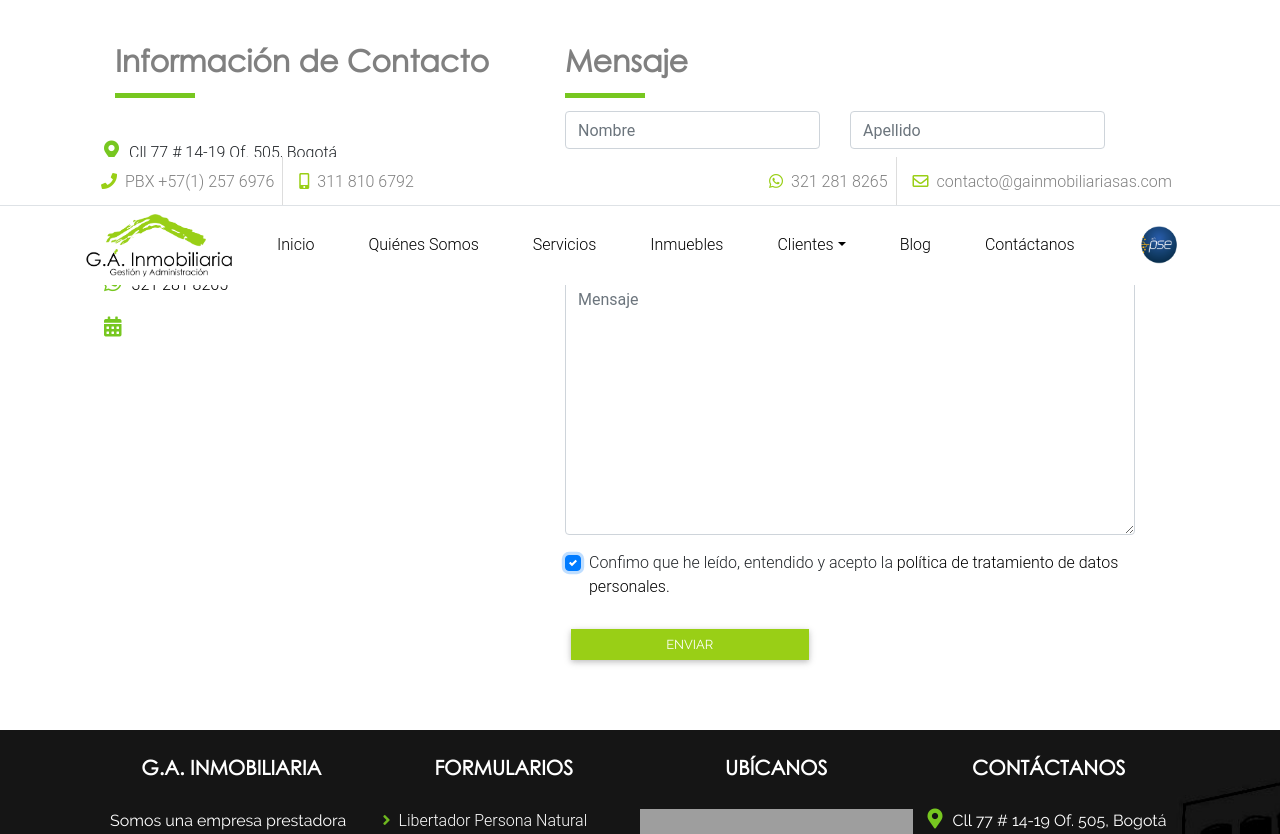
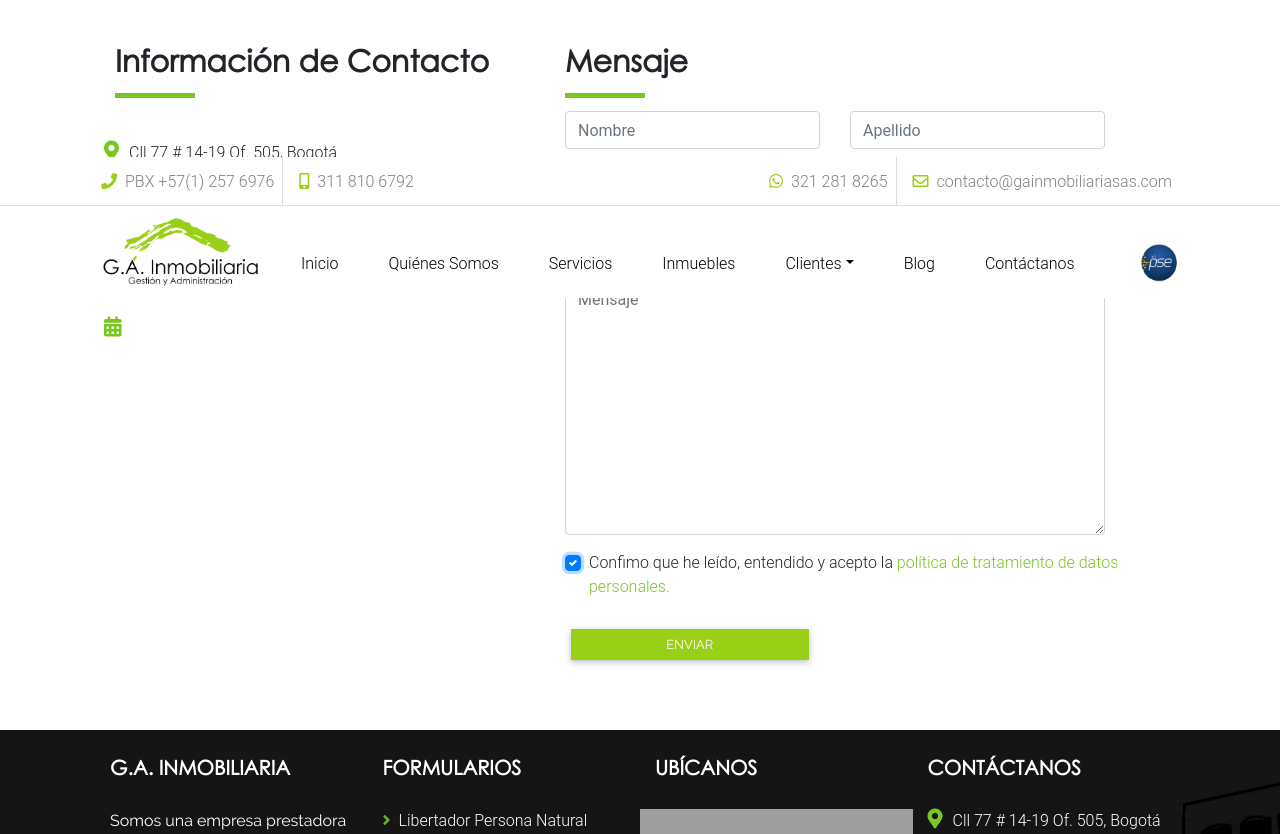
Before and after one commit to DexconDigital/genesis, a PHP site: page /contactos.php in a window 1280 px wide, after a click that opens the changed part. Shown: the part 476-1310 px from the top of the page. Run offline with PHP 8.4, Linux system fonts and the light colour scheme; some web fonts are replaced; grey boxes are pictures that could not be loaded.

Commit message:
Correcciones
Se realizaron las correcciones correpondientes en los modulos de , menu , footer , quienes somos , servicos, inmmuebles y contactenos. y eliminacion de carpeta sobrante.

```diff
--- a/contactos.php
+++ b/contactos.php
@@ -41,11 +41,11 @@ $page = 'contactos' ?>
                             <h3 class="h3_contac">Información de Contacto</h3>
                             <nav class="nav_list">
                                 <ul class="form_contac">
-                                    <li class="info_contac"><i class="fas fa-map-marker-alt icono_contac"><a class="color_a_foot_black"></i><?php echo $datos_contacto['direccion']['direccion']?></li></a>
-                                    <li class="info_contac"><i class="fas fa-phone icono_contac"></i><a class="color_a_foot_black" href="tel:<?php echo $datos_contacto['telefono_fijo']['link'] ?>"><?php echo $datos_contacto['telefono_fijo']['imprimir']?></li></a><br>
-                                    <li class="info_contac"><i class="fas fa-mobile-alt icono_contac"></i><a class="color_a_foot_black" href="tel:<?php echo $datos_contacto['celular']['link'] ?>"><?php echo $datos_contacto['celular']['imprimir']?></li></a><br>
-                                    <li class="info_contac"><i class="fab fa-whatsapp icono_contac"></i><a class="color_a_foot_black" href="tel:<?php echo $datos_contacto['whatsapp']['link'] ?>"><?php echo $datos_contacto['whatsapp']['imprimir']?></li></a><br>
-                                    <li class="info_contac"><i class="fas fa-calendar-alt icono_contac"></i><a class="color_a_foot_black" href=""><?php echo $datos_contacto['horario']['horario']?></li></a>
+                                    <li class="info_contac"><i class="fas fa-map-marker-alt icono_contac"><a class="color_a_foot_white"></i><?php echo $datos_contacto['direccion']['direccion'] ?></li></a>
+                                    <li class="info_contac"><i class="fas fa-phone icono_contac"></i><a class="color_a_foot_white" href="tel:<?php echo $datos_contacto['telefono_fijo']['link'] ?>"><?php echo $datos_contacto['telefono_fijo']['imprimir'] ?></li></a><br>
+                                    <li class="info_contac"><i class="fas fa-mobile-alt icono_contac"></i><a class="color_a_foot_white" href="tel:<?php echo $datos_contacto['celular']['link'] ?>"><?php echo $datos_contacto['celular']['imprimir'] ?></li></a><br>
+                                    <li class="info_contac"><i class="fab fa-whatsapp icono_contac"></i><a class="color_a_foot_white" href="tel:<?php echo $datos_contacto['whatsapp']['link'] ?>"><?php echo $datos_contacto['whatsapp']['imprimir'] ?></li></a><br>
+                                    <li class="info_contac"><i class="fas fa-calendar-alt icono_contac"></i><a class="color_a_foot_white" href=""><?php echo $datos_contacto['horario']['horario'] ?></li></a>
 
                                 </ul>
 
@@ -78,28 +78,28 @@ $page = 'contactos' ?>
                                         </div>
                                     </div>
                                     <div class="col-md-12">
-                                        <select class="browser-default custom-select mb-4">
-                                            <option value="" disabled>Asunto</option>
-                                            <option value="1" selected> Solicitud de servicios</option>
-                                            <option value="2"> Consignar Inmueble</option>
+                                        <select class="browser select custom-select mb-4" >
+                                            <option  selected>Seleccione</option>
+                                            <option  value="1"> Solicitud de servicios</option>
+                                            <option  value=2> Consignar Inmueble</option>
 
                                         </select>
                                     </div>
                                 </div>
                                 <div class="col-md-12">
                                     <div class="form-group">
-                                        <textarea cols="30" rows="10" class="textarea form-control" placeholder="Mensaje"></textarea>
+                                        <textarea style="max-width: 540px;" cols="28" rows="10" class="textarea form-control" placeholder="Mensaje"></textarea>
                                     </div>
                                 </div>
                                 <div class="col-md-12">
-                                        <div class="custom-control custom-checkbox mb-4">
-                                            <input type="checkbox" class="custom-control-input" id="defaultContactFormCopy">
-                                            <label class="custom-control-label" for="defaultContactFormCopy">Confimo que he leído, entendido y acepto la<a class="color_a_foot_black" href=""> política de tratamiento de datos personales.</a></label>
-                                        </div>
+                                    <div class="custom-control custom-checkbox mb-4">
+                                        <input type="checkbox" class="custom-control-input" id="defaultContactFormCopy">
+                                        <label class="custom-control-label" for="defaultContactFormCopy">Confimo que he leído, entendido y acepto la<a class="color_a_foot_black" href=""> política de tratamiento de datos personales.</a></label>
                                     </div>
+                                </div>
                                 <div class="col-sm-12">
                                     <div class="form-group">
-                                    <button style="background-color:#99cf16; padding: 6px;" type="button" class="btn rounded-0 col-5 waves-effect waves-light" name=""><span style="color:white">Enviar</span></button>
+                                        <button style="background-color:#99cf16; padding: 6px;" type="button" class="btn rounded-0 col-5 waves-effect waves-light" name=""><span style="color:white">Enviar</span></button>
                                     </div>
 
                                 </div>
--- a/css/style.css
+++ b/css/style.css
@@ -44,12 +44,19 @@ a:hover{
     text-decoration: none;
 }
 .contenedor_logo{
-    height: 78px;
-    width: 149px;
+    height: 91px;
+    width: 158px;
+    margin-left: 17px;
 }
 .contenedor_pse{
     height: 55px;
     width: 72px;
+    margin-top: 23px;
+}
+.container_libert{
+    height: 150px;
+    margin-left: auto;
+    margin-right: auto;
 }
 .margen_busca{
     margin-bottom: 21px;
@@ -126,9 +133,11 @@ a:hover{
 .style_correo{
     font-size: 14px;
     color: white;
+    font-family: Roboto;
 }
 .color_a_foot{
     color: white;
+    font-family: Roboto;
 
 }
 .botoon_inmueble{
@@ -241,7 +250,7 @@ a:hover{
     margin-top: 70px;
 }
 .color_servi{
-    color: grey;
+    color:black;
 }
 .wow {
     visibility: hidden;
@@ -355,7 +364,6 @@ a:hover{
 .h3_contac{
     font-size: 30px;
     font-weight: bold;
-    color: gray;
     position: relative;
 }
 .nav_list{
@@ -378,7 +386,6 @@ a:hover{
 .h3_contac{
     font-size: 30px;
     font-weight: bold;
-    color: gray;
     position: relative;
     margin-bottom: 32px;
     margin-left: 15px;
@@ -389,17 +396,20 @@ textarea:focus,  textarea[cols]:focus {
     box-shadow: 0 1px 1px rgba(229, 103, 23, 0.075)inset, 0 0 8px #77c720;
     outline: 0 none;
 }
-/*textarea */
-select:focus,  select[option]:focus {
+.select:focus, option:focus, option[values]:focus {
     border-color: #77c720;
     box-shadow: 0 1px 1px rgba(229, 103, 23, 0.075)inset, 0 0 8px #77c720;
     outline: 0 none;
 }
+.select-option:hover {
+    background-color: red;
+  }
 #style_slide_uno{
     font-size: 62px;
     color: #ffffff;
     font-weight: 800;
 }
+
 #style_slide_dos{
     font-size: 56px;
     color: #ffffff;
@@ -456,18 +466,20 @@ footer{
     font-size: 20px;font-weight: 600;
     margin-bottom: 30px;
     text-transform: uppercase;
-    text-align: center;
     color: white;
 }
 .copy_style{
     color: white;
+    font-family: Roboto;
 }
+
 .tamaño_botton{
     color:white;
     margin-left: 85px;
     margin-right: 85px;
 
 }
+
 .h3_contac::after{
     position: absolute;
     left: 0;
@@ -478,7 +490,10 @@ footer{
     background: #77c720;
 }
 .color_a_foot_black{
-    color: black;
+    color: #77c720;
+}
+.color_a_foot_white{
+color: black;
 }
 .linea_decora{
     content: '';
@@ -570,7 +585,7 @@ footer{
     margin-top: 15%;
 }
 .marge_li_nav{
-    margin: 0px 19px;
+    margin: 0px 17px;
 }
 #color_nav:hover{
     color: #77c720;
--- a/inmuebles.php
+++ b/inmuebles.php
@@ -62,7 +62,7 @@ $page = 'inmueble' ?>
                     <div class="col-md-2  cont_general">
                         <div class="cont_precio">
                             <ul class="list_aline">
-                                <li class="estilo_letra_list"><a style="color:gray;" class="precio_style">$Precio</a></li>
+                                <li class="estilo_letra_list"><a class="precio_style">$Precio</a></li>
                                 <li class="cont_bott_noticia"><a class="boton_style" href="detalle_inmueble.php">Ver Más</a></li>
                             </ul>
                         </div>
--- a/layout/footer.php
+++ b/layout/footer.php
@@ -10,13 +10,13 @@
                                 </div>
                                 <div style="    margin-top: 35px;">
                                     <ul>
-                                        <a href="">
-                                            <li class="fab fa-facebook-f estilo_icono_foot" style="display: inline-block;margin-right: 5px;"></li>
+                                        <a href="<?php echo $redes_sociales ['facebook']['link']?>" target="_blank" >
+                                            <li class="fab fa-facebook-f estilo_icono_foot " style="display: inline-block;margin-right: 5px;"></li>
                                         </a>
-                                        <a href="">
+                                        <a href="<?php echo $redes_sociales ['instagram']['link']?>" target="_blank">
                                             <li class="fab fa-instagram estilo_icono_foot" style="display: inline-block;margin-right: 5px;"></li>
                                         </a>
-                                        <a href="">
+                                        <a href="<?php echo $redes_sociales ['twitter']['link']?>" target="_blank">
                                             <li class="fab fa-twitter estilo_icono_foot" style="display: inline-block;margin-right: 5px;"></li>
                                         </a>
                                     </ul>
@@ -45,7 +45,7 @@
                                     <iframe src="https://www.google.com/maps/embed?pb=!1m18!1m12!1m3!1d3976.6105356778453!2d-74.06044668555337!3d4.663327743279707!2m3!1f0!2f0!3f0!3m2!1i1024!2i768!4f13.1!3m3!1m2!1s0x8e3f9a5edbe0bf49%3A0x936d31bf17fc020e!2sCl.+77+%2314-19%2C+Bogot%C3%A1!5e0!3m2!1ses-419!2sco!4v1566400574822!5m2!1ses-419!2sco" frameborder="0" style="border:0; width: 100%;" allowfullscreen></iframe>
                                 </div>
                                 <div class="row">
-                                <a class="btn" href="" style="background-color:#99cf16;padding:2px;margin-left: auto;margin-right: auto;" class="btn rounded-0 col-md-12 waves-effect waves-light" name=""><span class="tamaño_botton">Como llegar</span></a>
+                                <a class="btn" href="https://www.google.com/maps/place/Cl.+77+%2314-19,+Bogot%C3%A1/@4.6633224,-74.0604467,17z/data=!3m1!4b1!4m5!3m4!1s0x8e3f9a5edbe0bf49:0x936d31bf17fc020e!8m2!3d4.6633224!4d-74.058258" name="submitNewsletter" style="background-color:#99cf16;padding:2px;margin-left: auto;margin-right: auto;" class="btn rounded-0 col-md-12 waves-effect waves-light" name=""><span class="tamaño_botton">Como llegar</span></a>
                                 </div>
                             </div>
                             <div class="col-md-3 ">
--- a/layout/menu.php
+++ b/layout/menu.php
@@ -23,7 +23,7 @@
                 <nav class="navbar navbar-expand-lg navbar-light mi_nav" style="padding: 0px 1rem;">
                     <div class="container">
                         <div class="">
-                            <a class="navbar-brand contenedor_logo" href="#">
+                            <a class="navbar-brand contenedor_logo" href="index.php">
                                 <img style="height: 100%;width: 100%;object-fit:contain;" src="images/logo.png" class="d-inline-block align-top" alt="">
                             </a>
                         </div>
@@ -31,7 +31,7 @@
                             <span class="navbar-toggler-icon"></span>
                         </button>
                         <div class="collapse navbar-collapse " id="navbarNav">
-                            <ul class="  navbar-nav ">
+                            <ul class="  navbar-nav mt-4 ">
                                 <li class="nav-item marge_li_nav">
                                     <a id="color_nav" class="nav-link " href="index.php">Inicio <span class="sr-only">(current)</span></a>
                                 </li>
--- a/variables/variables.php
+++ b/variables/variables.php
@@ -138,13 +138,13 @@ $texto_quienes_somos = [
 	],
 	"que_hacemos" => [
 		"titulo" => "¿Qué Hacemos?",
-		"parrafo" => "En G.A. Inmobiliaria nos esforzamos constantemente por obtener nuestro objetivo, la satisfacción de nuestros clientes, ofreciéndoles valores como honestidad, ética y profesionalismo en los servicios que prestamos. En pocas palabras, en G.A. INMOBILIARIA nos dedicamos a AYUDAR A QUE NUESTROS CLIENTES CUMPLAN SU SUEÑOS.",
+		"parrafo" => "En G.A. INMOBILIARIA nos esforzamos constantemente por obtener nuestro objetivo, la satisfacción de nuestros clientes, ofreciéndoles valores como honestidad, ética y profesionalismo en los servicios que prestamos. En pocas palabras, en G.A. INMOBILIARIA nos dedicamos a AYUDAR A QUE NUESTROS CLIENTES CUMPLAN SU SUEÑOS.",
 		"imagen" => "images/hacemos.jpg"
 	],
 	"hacia_donde_vamos" => [
 		"imagen" => "images/brujula.jpg",
 		"titulo" => "¿Hacia Dónde Vamos?",
-		"parrafo" => "G.A. Inmobiliaria S.A.S., deberá establecerse como una empresa líder y reconocida en el sector inmobiliario Colombiano, lo cual lograremos con el respeto integral a nuestros clientes y el mejoramiento continuo de nuestros servicios, regidos en todo momento por la honestidad, rectitud y el profesionalismo de nuestro equipo de trabajo.",
+		"parrafo" => "G.A. INMOBILIARIA S.A.S., deberá establecerse como una empresa líder y reconocida en el sector inmobiliario Colombiano, lo cual lograremos con el respeto integral a nuestros clientes y el mejoramiento continuo de nuestros servicios, regidos en todo momento por la honestidad, rectitud y el profesionalismo de nuestro equipo de trabajo.",
 	],
 ];
 
```
Also changed, not shown: index.php (+9 -16 lines), 1 other file.
